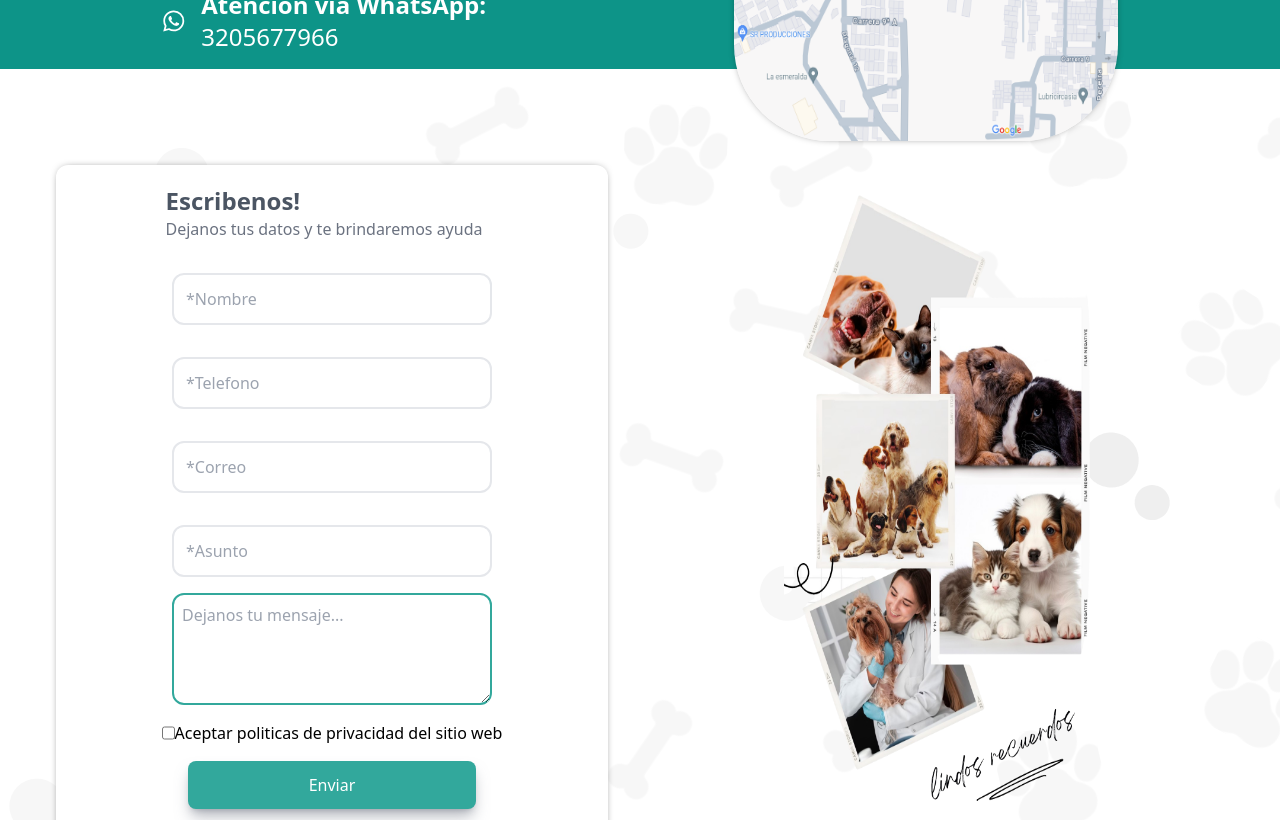
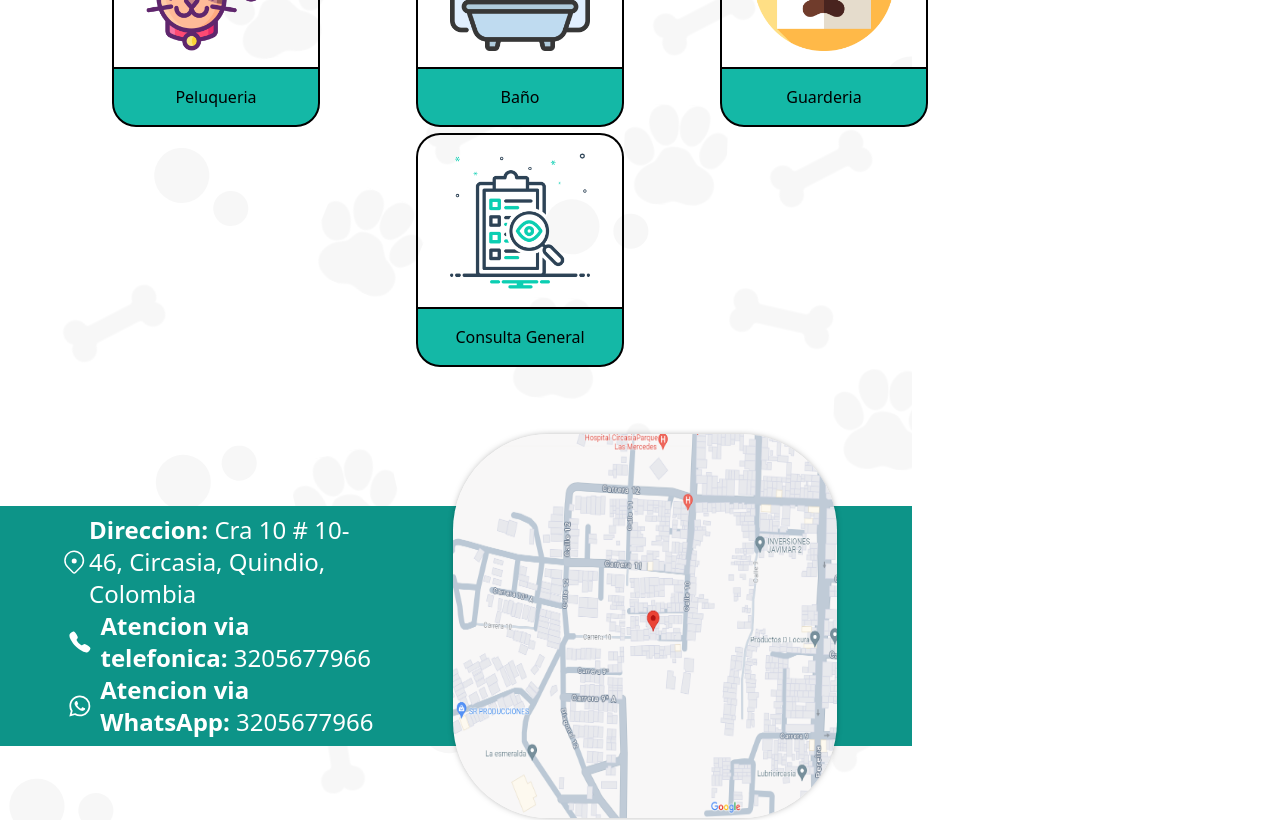
Before and after one commit to santiagocastano589/GaiaVet, a React (Vite) app: page / in a window 1280 px wide. Shown: the part 2520-3340 px from the top of the page. Built offline with nearby package versions, Linux system fonts and the light colour scheme; a web font is replaced by a local one; what tailwindcss-animated would draw is missing.

Commit message:
inicio de proyecto con responsive

```diff
--- a/src/App.jsx
+++ b/src/App.jsx
@@ -15,7 +15,7 @@ import { Profile } from './Components/Pages/Profile/Profile';
 function App() {
   return (
     <Router>
-      <div className='bgImg'>
+      <div className='bgImg sm:w-[57rem]'>
         <Routes>
           {/* Pages */}
           <Route exact path="/" element={<Home />} />
--- a/src/Components/CartProducts/CartProducts.jsx
+++ b/src/Components/CartProducts/CartProducts.jsx
@@ -12,7 +12,7 @@ export const CartProducts = ({ title, description, price, image }) => {
   };
 
   return (
-    <div className='w-2/5 bg-white flex justify-evenly rounded-3xl items-center px-4 my-4 shadow-2xl'>
+    <div className='w-2/5 bg-white flex justify-evenly rounded-3xl items-center px-4 my-4 shadow-2xl sm:w-[40rem]'>
       <div className='w-2/6  rounded-xl'>
         <img src={image} alt='' />
       </div>
--- a/src/Components/CartServices/CartServices.jsx
+++ b/src/Components/CartServices/CartServices.jsx
@@ -2,7 +2,7 @@ import React from 'react'
 
 export const CartServices = ({ service, image, alt }) => {
   return (
-    <div className='w-52 flex flex-col items-center hover:-translate-y-2 hover: duration-500 hover: cursor-pointer'>
+    <div className='w-52 flex flex-col items-center hover:-translate-y-2 hover: duration-500 hover: cursor-pointer sm:mx-[3rem]'>
         <div className='p-4 px-8 border-2 border-black rounded-t-3xl border-b-0'>
             <img src={image} alt={alt}/>
         </div>
--- a/src/Components/ContactForm/ContactForm.jsx
+++ b/src/Components/ContactForm/ContactForm.jsx
@@ -6,10 +6,10 @@ import collage from "../../assets/collage.png";
 export const ContactForm = () => {
   return (
     <div className='w-full pb-20 flex justify-evenly h-auto'>
-        <form action="" className='bg-white rounded-xl shadow-formShadow ml-10 w-auto h-auto flex flex-col items-center py-5 px-20'>
-            <div className='pr-4'>
+        <form action="" className='bg-white rounded-xl shadow-formShadow ml-10 w-auto h-auto flex flex-col items-center py-5 px-20 sm:w-[290rem] sm:mt-10'>
+            <div className='pr-4 sm:w-[25rem] sm:justify-center'>
               <h2 className='text-2xl text-gray-600 font-semibold'>Escribenos!</h2>
-              <p className='text-gray-500'>Dejanos tus datos y te brindaremos ayuda</p>
+              <p className='text-gray-500 sm:justify-center'>Dejanos tus datos y te brindaremos ayuda</p>
             </div>
             <Input type='text' placeholder='*Nombre' />
             <Input type='text' placeholder='*Telefono' />
@@ -17,7 +17,7 @@ export const ContactForm = () => {
             <Input type='text' placeholder='*Asunto' />
             <textarea className='w-80 border-blue-border border-2 rounded-xl my-4 p-2 h-28 outline-none focus:border-blue-border' name="message" placeholder='Dejanos tu mensaje...'></textarea>
 
-            <div className='flex'>
+            <div className='flex sm:w-[21rem]  sm:justify-between'>
                 <input type="checkbox" />
                 <p>Aceptar politicas de privacidad del sitio web</p>
             </div>
@@ -26,7 +26,7 @@ export const ContactForm = () => {
         </form>
 
         <div className='w-1/2 flex justify-center'>
-            <img src={collage} alt="" className='w-1/2 ' />
+            <img src={collage} alt="" className='w-1/2  sm:hidden' />
         </div>
     </div>
   )
--- a/src/Components/ContainerLocation/ContainerLocation.jsx
+++ b/src/Components/ContainerLocation/ContainerLocation.jsx
@@ -6,8 +6,8 @@ import { IoLogoWhatsapp } from "react-icons/io5";
 export const ContainerLocation = ({ direction, phone, image, alt}) => {
   return (
     <div className='w-full mt-6 pb-24 py-8 text-white'>
-        <div className='w-full h-60 bg-teal-600 flex flex-row justify-evenly items-center'>
-            <div className='w-1/3 h-56 flex flex-col justify-evenly text-2xl'>
+        <div className='w-full h-60 bg-teal-600 flex flex-row justify-evenly items-center sm:w-[57rem]'>
+            <div className='w-1/3 h-56 flex flex-col justify-evenly text-2xl sm:w-[20rem]'>
 
                 <div className='flex items-center'>
                     <GoLocation className='w-16' />
--- a/src/Components/ContainerServices/ContainerServices.jsx
+++ b/src/Components/ContainerServices/ContainerServices.jsx
@@ -8,7 +8,7 @@ import { Link } from 'react-router-dom'
 
 export const ContainerServices = () => {
   return (
-    <div className='w-full p-4 py-20 flex items-center justify-evenly'>
+    <div className='w-full p-4 py-20 flex items-center justify-evenly sm:flex-wrap sm:h-[80vh]  sm:w-full sm:justify-center '>
 
         <Link to={'/peluqueria'}><CartServices image={peluqueria} service={'Peluqueria'} alt={'Peluqueria'}/></Link>
         <Link to={'/baño'}><CartServices image={baño} service={'Baño'} alt={'Baño'}/></Link>
--- a/src/Components/Layouts/Footer/Footer.jsx
+++ b/src/Components/Layouts/Footer/Footer.jsx
@@ -6,8 +6,8 @@ import { FaXTwitter } from "react-icons/fa6";
 
 export const Footer = () => {
   return (
-    <footer className='bg-buttonProducts text-white'>
-      <div className=' h-24 flex items-center justify-evenly text-2xl border-solid'>
+    <footer className='bg-buttonProducts text-white sm:w-[57rem]'>
+      <div className=' h-24 flex items-center justify-evenly text-2xl border-solid sm:w-[57rem]'>
           <div className='text-center'>
             <p>
               &copy; GaiaVet
--- a/src/Components/Layouts/Header/Header.jsx
+++ b/src/Components/Layouts/Header/Header.jsx
@@ -13,8 +13,8 @@ export const Header = ({title}) => {
   };
 
   return (
-    <header className='ola w-full h-28 bg-cover flex justify-center z-50 absolute'>
-      <div className='w-4/5 flex items-center justify-between'>
+    <header className='ola w-full h-28 bg-cover flex justify-center z-50 absolute sm:w-[57rem] lg:w-[65rem] '>
+      <div className='w-4/5 flex items-center justify-between sm:w-[90%]'>
         <Link to={"/"} className='w-16 flex items-center'>
           <img className='bg-white p-1 rounded-full' src={logo} alt="" />
           <h2 className='text-3xl'>GaiaVet</h2>
--- a/src/Components/Layouts/Main/Main.jsx
+++ b/src/Components/Layouts/Main/Main.jsx
@@ -4,7 +4,7 @@ export const Main = ({children}) => {
   return (
 
 
-    <main className='h-auto'>
+    <main className='h-auto flex flex-col justify-center'>
         {children}
 
 
--- a/src/Components/Pages/Home/Home.jsx
+++ b/src/Components/Pages/Home/Home.jsx
@@ -14,7 +14,7 @@ import { Element } from 'react-scroll';
 
 export const Home = () => {
   return (
-    <div className='w-full h-full'>
+    <div className='w-full h-full sm:w-[57rem] lg:w-[65rem] '>
       <Header title='GaiaVet' />
       <Main>
         <Element name="inicio">
```
